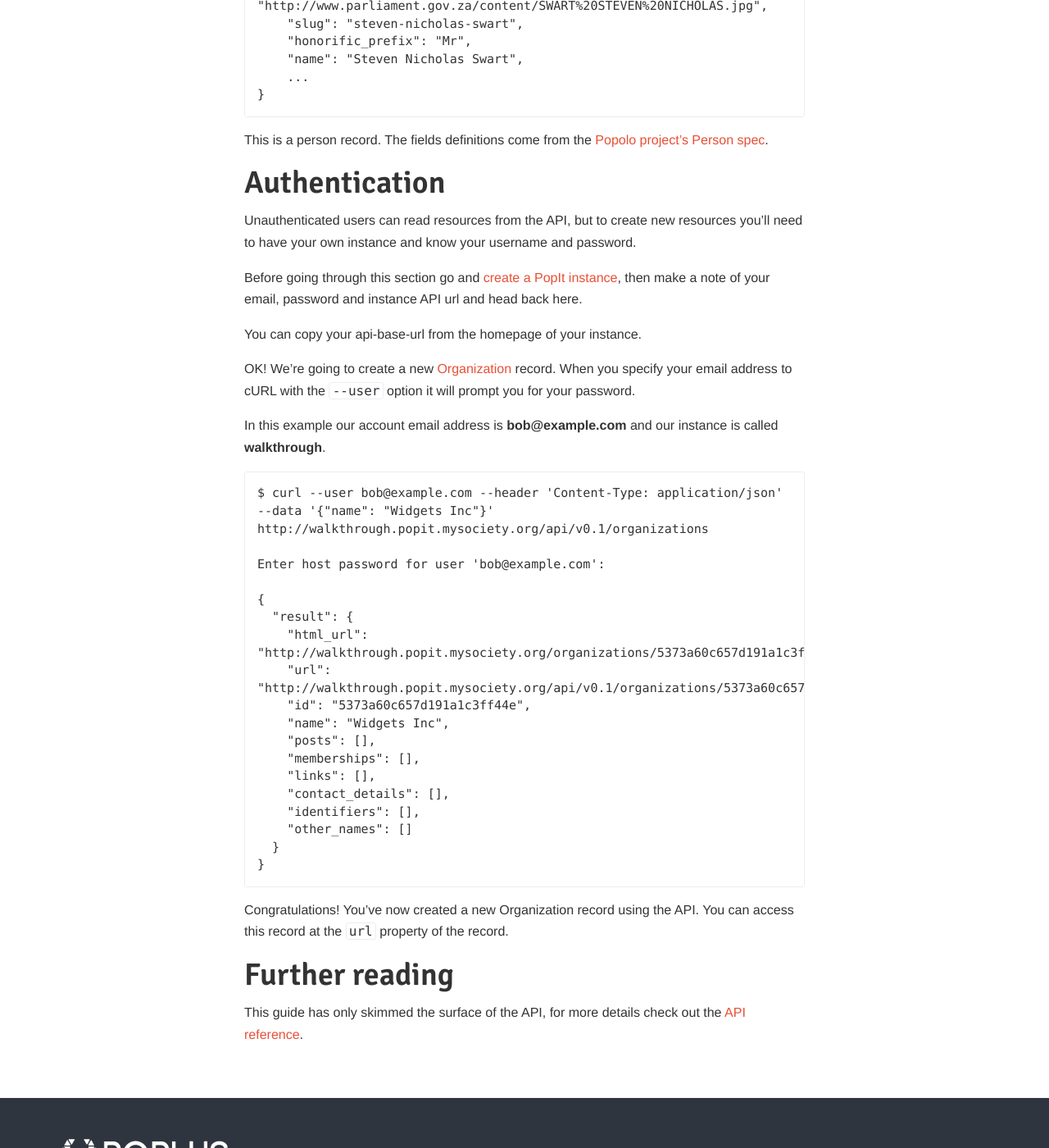
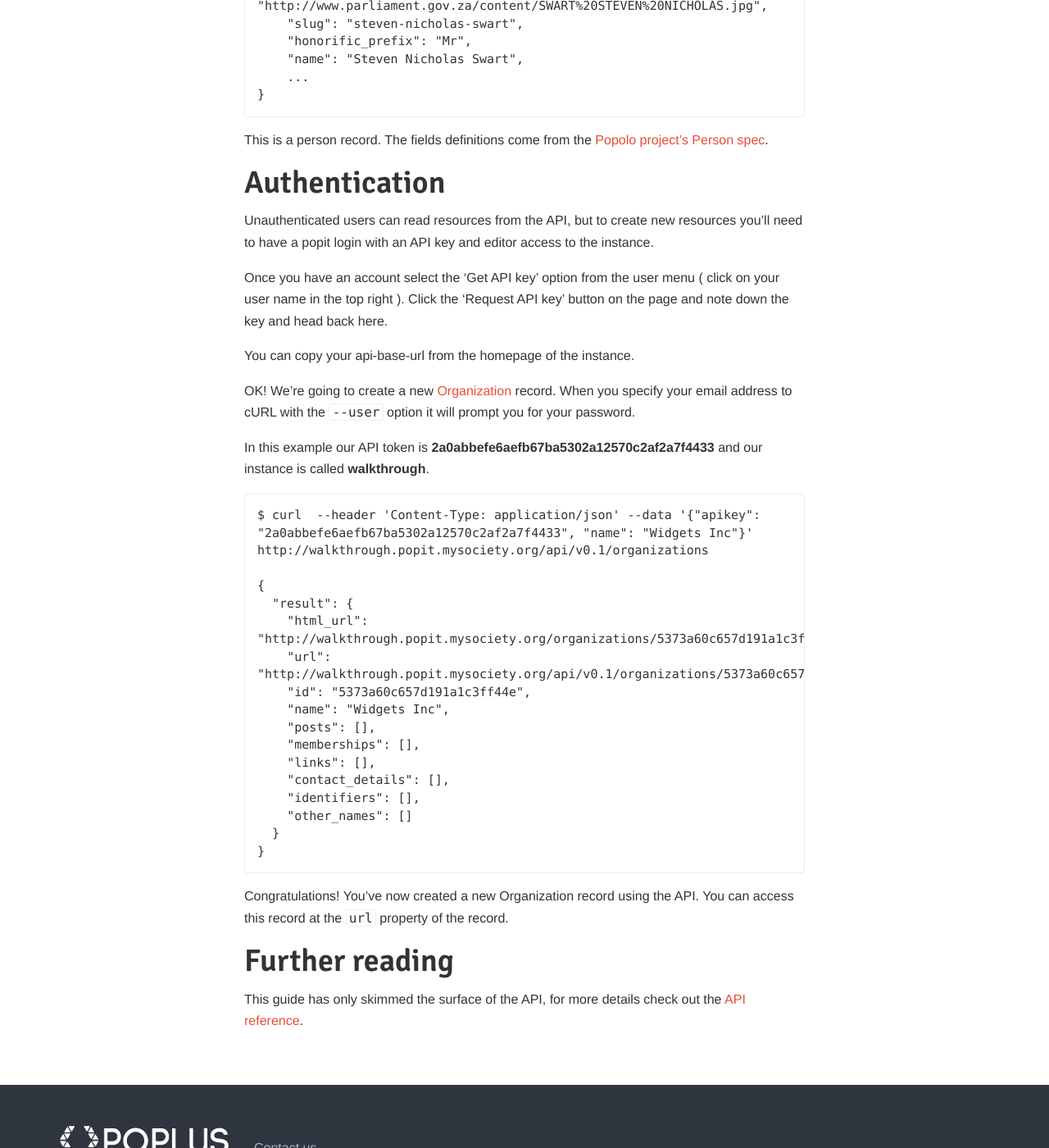
Before and after one commit to mysociety/popit.poplus.org, a Jekyll site: the page built from docs/api.md, in a window 1280 px wide and 1400 px high, scrolled down 1921 px. Shown: the whole window at 82% size. Built offline with Jekyll 4.4.1, drawn with Linux system fonts in a browser that asks for light colours.

Commit message:
Add documentation on use API keys
Also remove docs on how to use username and passwords as that's going to
be going away

```diff
--- a/docs/api.md
+++ b/docs/api.md
@@ -75,19 +75,17 @@
 
 ## Authentication
 
-Unauthenticated users can read resources from the API, but to create new resources you'll need to have your own instance and know your username and password.
+Unauthenticated users can read resources from the API, but to create new resources you'll need to have a popit login with an API key and editor access to the instance.
 
-Before going through this section go and [create a PopIt instance]({{ site.baseurl }}/docs/getting-started/#create-an-instance), then make a note of your email, password and instance API url and head back here.
+Once you have an account select the 'Get API key' option from the user menu ( click on your user name in the top right ). Click the 'Request API key' button on the page and note down the key and head back here.
 
-You can copy your api-base-url from the homepage of your instance.
+You can copy your api-base-url from the homepage of the instance.
 
 OK! We're going to create a new [Organization](http://popoloproject.com/specs/organization.html) record. When you specify your email address to cURL with the `--user` option it will prompt you for your password.
 
-In this example our account email address is **bob@example.com** and our instance is called **walkthrough**.
+In this example our API token is **2a0abbefe6aefb67ba5302a12570c2af2a7f4433** and our instance is called **walkthrough**.
 
-    $ curl --user bob@example.com --header 'Content-Type: application/json' --data '{"name": "Widgets Inc"}' http://walkthrough.popit.mysociety.org/api/v0.1/organizations
-
-    Enter host password for user 'bob@example.com':
+    $ curl  --header 'Content-Type: application/json' --data '{"apikey": "2a0abbefe6aefb67ba5302a12570c2af2a7f4433", "name": "Widgets Inc"}' http://walkthrough.popit.mysociety.org/api/v0.1/organizations
 
     {
       "result": {
```
